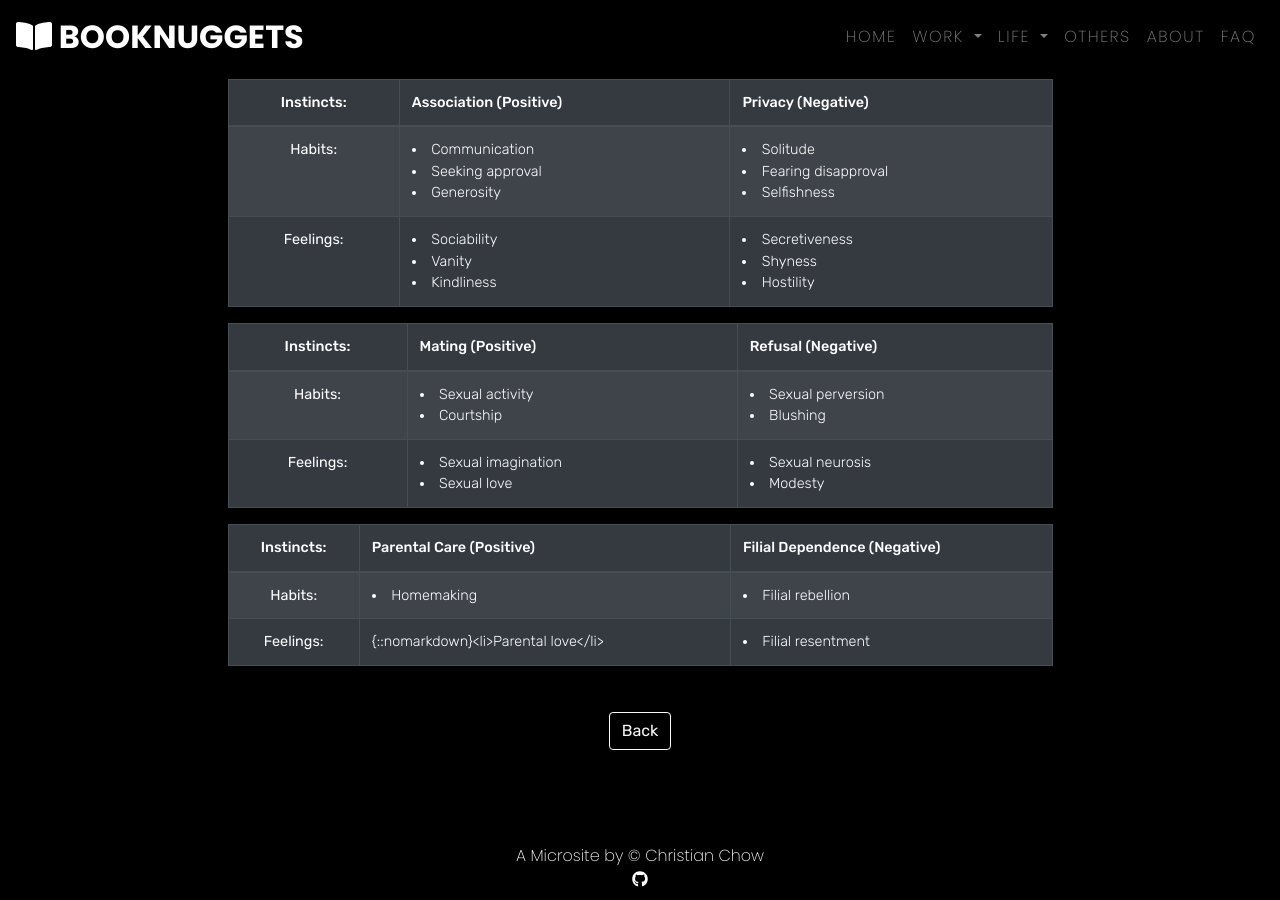
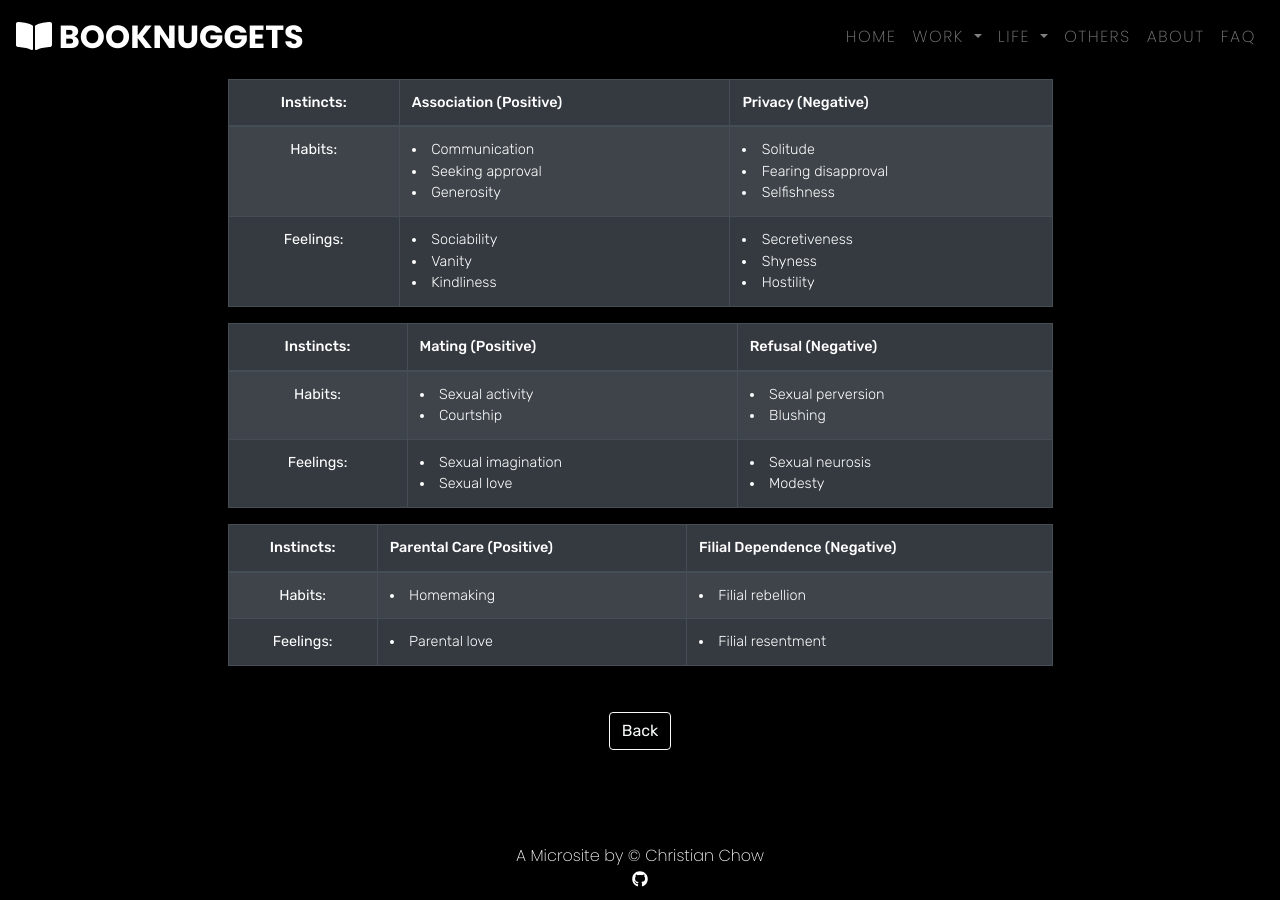
Before and after one commit to chrischow/booknuggets, a Jekyll site: the page built from _posts/2020-05-31-2020_21-the-lessons-of-history.md, in a window 1280 px wide and 900 px high, scrolled down 2352 px. Built offline with Jekyll 4.4.1, drawn with Linux system fonts in a browser that asks for light colours; nearby versions of some CDN libraries; comment, search, counter and statistics services are not loaded.

Commit message:
Add one missing nomarkdown tag

```diff
--- a/_posts/2020-05-31-2020_21-the-lessons-of-history.md
+++ b/_posts/2020-05-31-2020_21-the-lessons-of-history.md
@@ -55,4 +55,4 @@ A short but rich text on the history of civilisation. I didn't summarise every c
 | Instincts: | Parental Care (Positive) | Filial Dependence (Negative) |
 | :--------: | :----------------------- | :--------------------------- |
 | **Habits:** | {::nomarkdown}<li>Homemaking</li>{:/} | {::nomarkdown}<li>Filial rebellion</li>{:/} |
-| **Feelings:** | {::nomarkdown}<li>Parental love</li> | {::nomarkdown}<li>Filial resentment</li>{:/} |
+| **Feelings:** | {::nomarkdown}<li>Parental love</li>{:/} | {::nomarkdown}<li>Filial resentment</li>{:/} |
```
